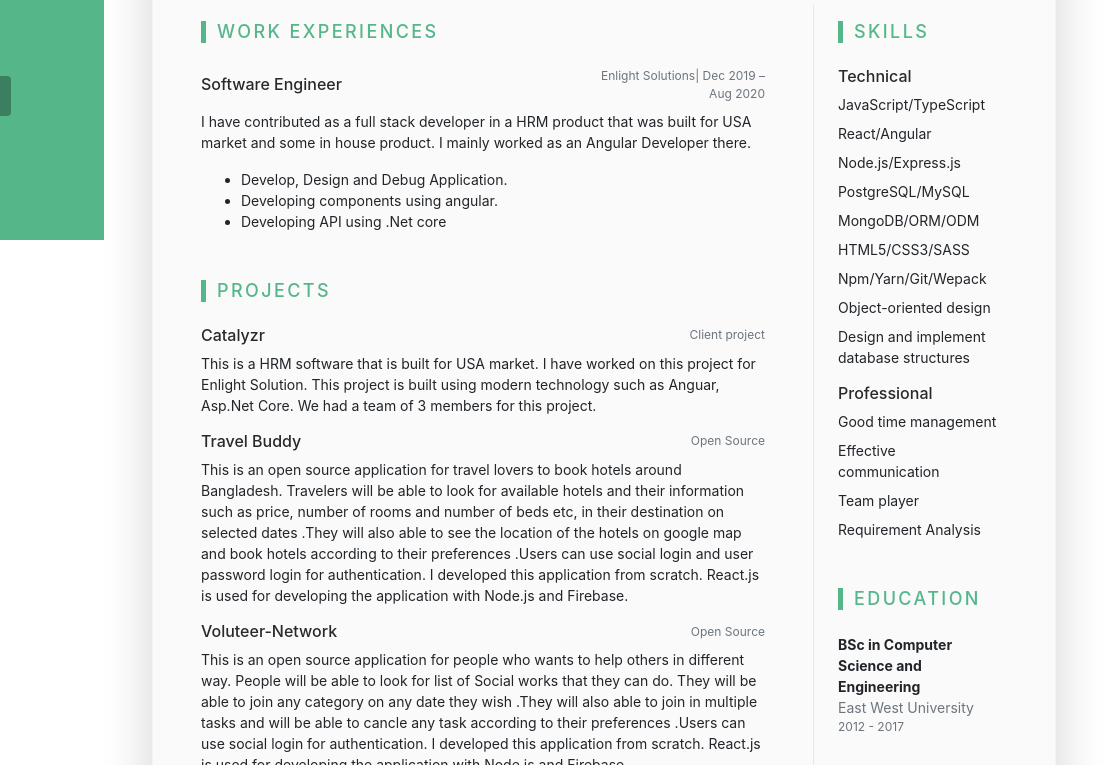
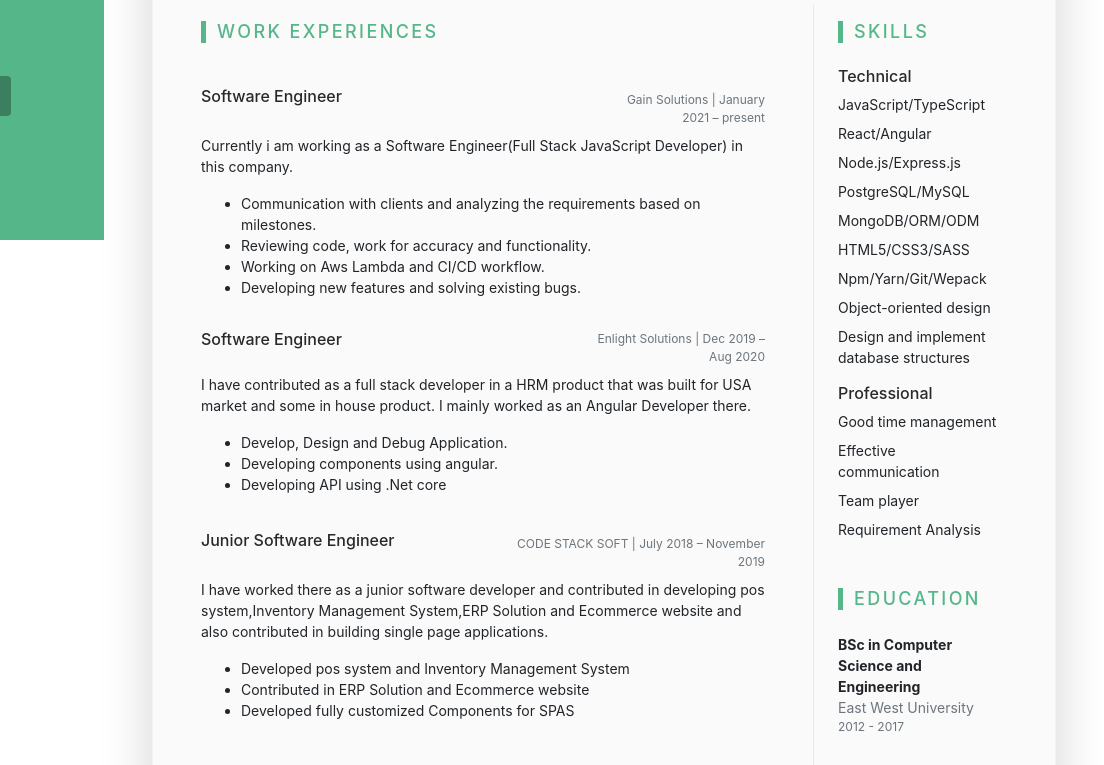
Before and after one commit to kuntal-ghosh/MySite, a Gatsby site: page /resume in a window 1280 px wide. Shown: the part 560-1325 px from the top of the page, 176-1280 px from the left. Built offline with nearby package versions, Linux system fonts and the light colour scheme; Gatsby itself is replaced by a stand-in of ours.

Commit message:
work experience was updated on 24 april 2021

```diff
--- a/src/pages/resume.js
+++ b/src/pages/resume.js
@@ -90,13 +90,37 @@ const Resume = () => {
                   <h3 className="text-uppercase resume-section-heading mb-4">
                     Work Experiences
                   </h3>
+
                   <div className="item mb-3">
                     <div className="item-heading row align-items-center mb-2">
                       <h4 className="item-title col-12 col-md-6 col-lg-8 mb-2 mb-md-0">
                         Software Engineer
                       </h4>
-                      <div className="item-meta col-12 col-md-6 col-lg-4 text-muted text-left text-md-right">
-                        Enlight Solutions| Dec 2019 – Aug 2020
+                      <div className="item-meta col-12 col-md-6 col-lg-4 text-muted text-left text-md-right mt-4">
+                        Gain Solutions | January 2021 – present
+                      </div>
+                    </div>
+                    <div className="item-content">
+                      <p>
+                        Currently i am working as a Software Engineer(Full Stack JavaScript Developer) in this company.
+                      </p>
+                      <ul className="resume-list">
+                        <li>Communication with clients and analyzing the requirements based on milestones.</li>
+                        <li>Reviewing code, work for accuracy and functionality.</li>
+                        <li>Working on Aws Lambda and CI/CD workflow.</li>
+                        <li>Developing new features and solving existing bugs.</li>
+                      </ul>
+                    </div>
+                  </div>
+
+
+                  <div className="item mb-3">
+                    <div className="item-heading row align-items-center mb-2">
+                      <h4 className="item-title col-12 col-md-6 col-lg-8 mb-2 mb-md-0">
+                        Software Engineer
+                      </h4>
+                      <div className="item-meta col-12 col-md-6 col-lg-4 text-muted text-left text-md-right mt-3">
+                        Enlight Solutions | Dec 2019 – Aug 2020
                       </div>
                     </div>
                     <div className="item-content">
@@ -109,6 +133,27 @@ const Resume = () => {
                         <li>Develop, Design and Debug Application.</li>
                         <li>Developing components using angular.</li>
                         <li>Developing API using .Net core</li>
+                      </ul>
+                    </div>
+                  </div>
+
+                  <div className="item mb-3">
+                    <div className="item-heading row align-items-center mb-2">
+                      <h4 className="item-title col-12 col-md-6 col-lg-6 mb-2 mb-md-0">
+                        Junior Software Engineer
+                      </h4>
+                      <div className="item-meta col-12 col-md-6 col-lg-6 text-muted text-left text-md-right mt-4">
+                      CODE STACK SOFT | July 2018 – November 2019
+                      </div>
+                    </div>
+                    <div className="item-content">
+                      <p>
+                        I have worked there as a junior software developer and contributed in developing pos system,Inventory Management System,ERP Solution and Ecommerce website and also contributed in building single page applications.
+                      </p>
+                      <ul className="resume-list">
+                        <li>Developed pos system and Inventory Management System</li>
+                        <li>Contributed in ERP Solution and Ecommerce website</li>
+                        <li>Developed fully customized Components for SPAS</li>
                       </ul>
                     </div>
                   </div>
```
